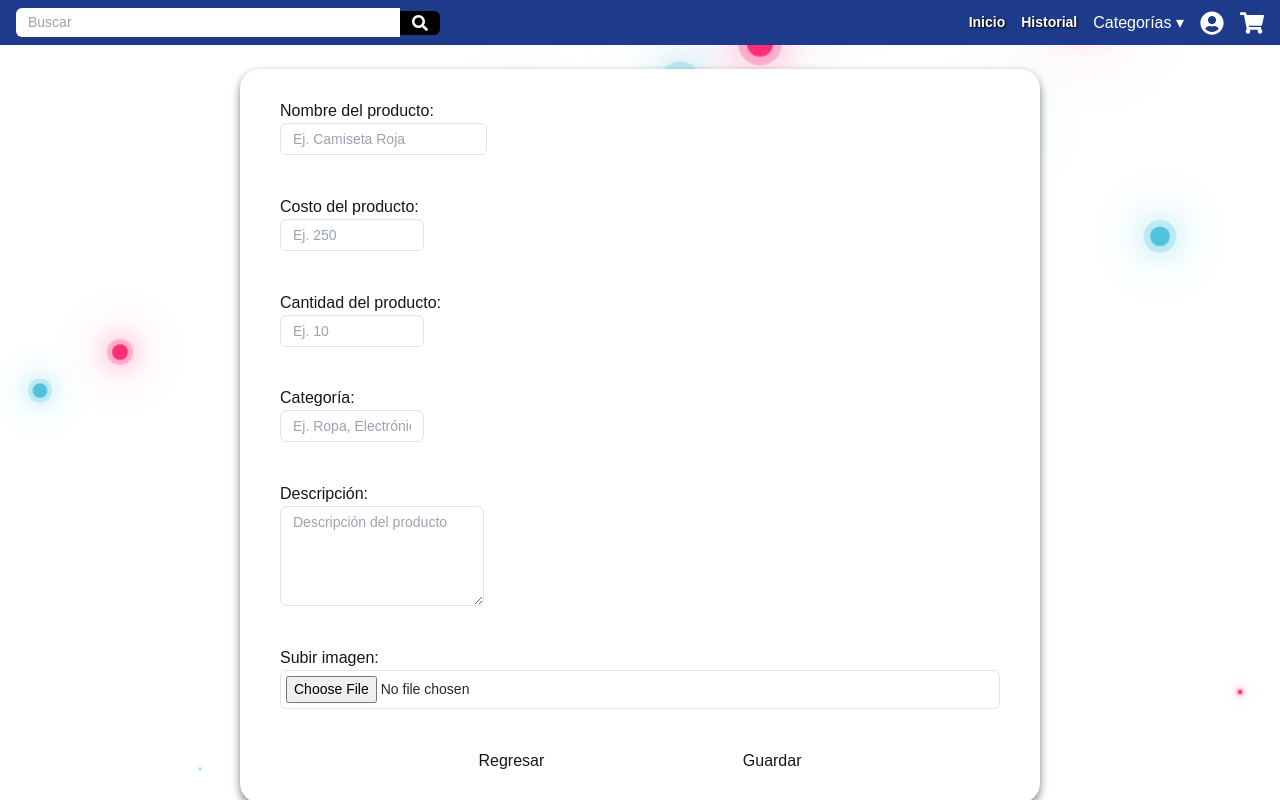
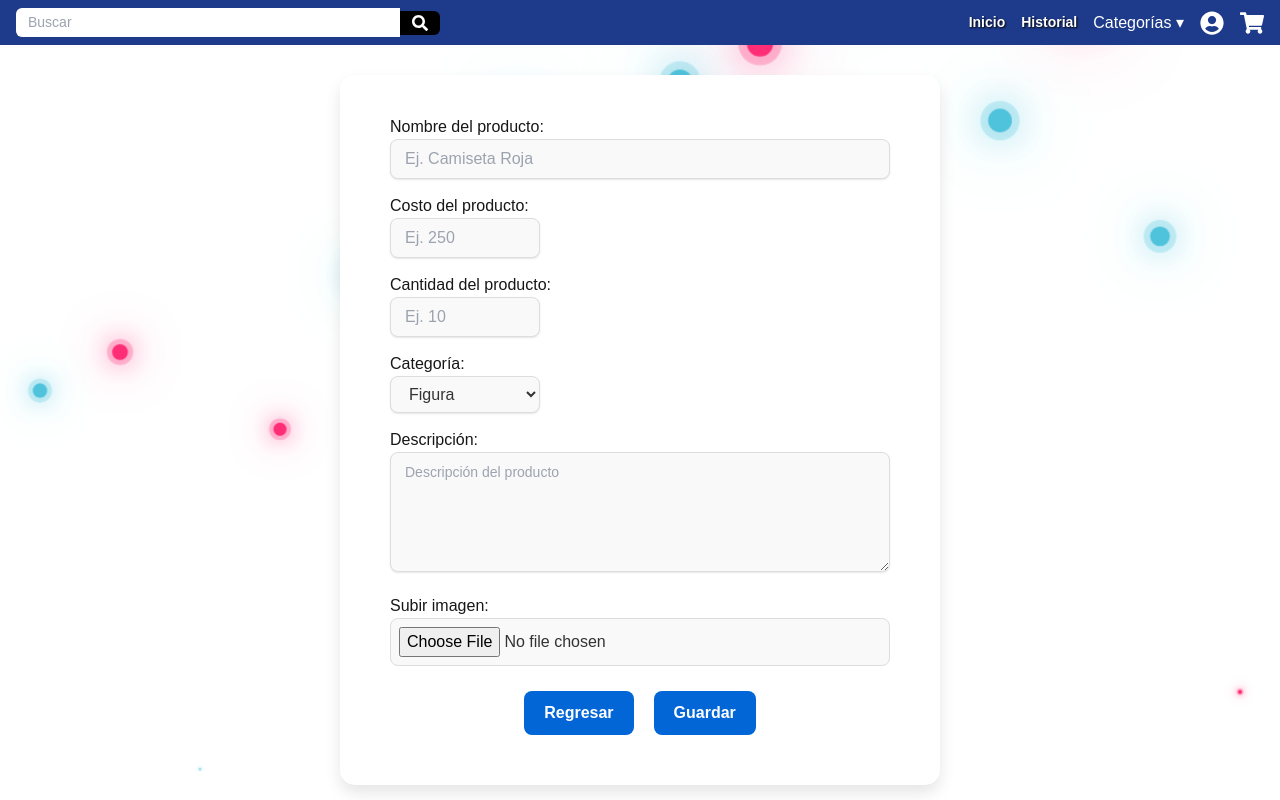
Before and after one commit to Droung/mercado, a Next.js app: page /createarticulo in a window 1280 px wide. Built offline with nearby package versions, Linux system fonts and the light colour scheme.

Commit message:
Vendedor

```diff
--- a/src/app/createarticulo/page.tsx
+++ b/src/app/createarticulo/page.tsx
@@ -1,35 +1,100 @@
+'use client';
+import React from 'react';
+import { useRouter } from 'next/navigation'; // Import useRouter from next/navigation
 import '../css/bubble.css';
 import '../css/createarticulo.css';
-export default function Profile(){
-    return(
-        <>
-            <br />
-            <div id='main-container-address'>
-    <form>
-        <div className='product-container'>
+
+export default function Profile() {
+  const router = useRouter(); // Initialize useRouter from next/navigation
+
+  const handleSubmit = async (e) => {
+    e.preventDefault();
+
+    // Crear un FormData con los datos del formulario
+    const formData = new FormData(e.target);
+
+    try {
+      // Enviar el formulario usando fetch
+      const response = await fetch('http://localhost:3001/guardar', {
+        method: 'POST',
+        body: formData,
+      });
+
+      // Si la respuesta es exitosa
+      if (response.ok) {
+        const data = await response.text();
+        console.log(data); // Log de éxito
+        router.push('/productos'); // Redirigir a otra página (por ejemplo, /productos)
+      } else {
+        // Si la respuesta no es exitosa
+        console.error('Error al guardar el producto');
+        alert('Error al guardar el producto. Intenta nuevamente.');
+      }
+    } catch (error) {
+      console.error('Error:', error);
+      alert('Hubo un error al enviar el formulario');
+    }
+  };
+
+  return (
+    <form onSubmit={handleSubmit} encType="multipart/form-data">
+      <div className="product-container">
         <div>
           <label htmlFor="nombreProducto">Nombre del producto:</label><br />
-                <input placeholder='Ej. Camiseta Roja' className='inputTextProduct' type="text" id="nombreProducto" name="nombreProducto" required />
+          <input
+            placeholder="Ej. Camiseta Roja"
+            className="inputTextProduct"
+            type="text"
+            id="nombreProducto"
+            name="nombreProducto"
+            required
+          />
         </div>
 
         <div>
           <label htmlFor="costoProducto">Costo del producto:</label><br />
-                <input placeholder='Ej. 250' className='inputTextProduct' type="number" id="costoProducto" name="costoProducto" required />
+          <input
+            placeholder="Ej. 250"
+            className="inputTextProduct"
+            type="number"
+            id="costoProducto"
+            name="costoProducto"
+            required
+          />
         </div>
 
         <div>
           <label htmlFor="cantidadProducto">Cantidad del producto:</label><br />
-                <input placeholder='Ej. 10' className='inputTextProduct' type="number" id="cantidadProducto" name="cantidadProducto" required />
+          <input
+            placeholder="Ej. 10"
+            className="inputTextProduct"
+            type="number"
+            id="cantidadProducto"
+            name="cantidadProducto"
+            required
+          />
         </div>
 
         <div>
           <label htmlFor="categoriaProducto">Categoría:</label><br />
-                <input placeholder='Ej. Ropa, Electrónica' className='inputTextProduct' type="text" id="categoriaProducto" name="categoriaProducto" required />
+          <select className="inputTextProduct" id="categoriaProducto" name="categoriaProducto" required>
+            <option value="Figura">Figura</option>
+            <option value="Llaveros">Llaveros</option>
+            <option value="Peluches">Peluches</option>
+            <option value="Otros">Otros</option>
+          </select>
         </div>
 
         <div>
           <label htmlFor="descripcionProducto">Descripción:</label><br />
-                <textarea placeholder='Descripción del producto' className='inputTextProduct' id="descripcionProducto" name="descripcionProducto" rows="3" required></textarea>
+          <textarea
+            placeholder="Descripción del producto"
+            className="inputTextProduct"
+            id="descripcionProducto"
+            name="descripcionProducto"
+            rows="3"
+            required
+          ></textarea>
         </div>
 
         <div>
@@ -37,19 +102,18 @@ export default function Profile(){
           <input type="file" id="imagenProducto" name="imagenProducto" accept="image/*" />
         </div>
 
-            <div className='buttonDistribution'>
-                <a href="/vend"  >
-                    <button className='continuar' type="button">Regresar</button>
+        <div className="buttonDistribution">
+          <a href="/vend">
+            <button className="continuar" type="button">
+              Regresar
+            </button>
           </a>
 
-                <a href="/vend">
-                <button className='continuar' type="submit">Guardar</button>
-                </a>
-
+          <button className="continuar" type="submit">
+            Guardar
+          </button>
         </div>
       </div>
     </form>
-</div>S
-        </>
   );
 }
--- a/src/app/css/createarticulo.css
+++ b/src/app/css/createarticulo.css
@@ -1,96 +1,167 @@
+/* Contenedor principal */
 .product-container {
     display: flex;
     flex-direction: column;
-    justify-content: space-between;
-    gap: 10px;
-    border-radius: 20px;
-    box-shadow: 0 4px 8px rgba(0, 0, 0, 0.5);
-    padding: 30px 40px;
-    margin: 20px;
-    min-width: 100vh;
-    min-height: 734px;
-    max-height: 1173px;
-    width: 40%;
-    height: 100%;
-    margin: 0 auto;
-    background-color: white;
+    justify-content: flex-start; /* Cambié a flex-start para que los elementos no queden distribuidos al azar */
+    gap: 15px; /* Mayor espacio entre elementos */
+    border-radius: 15px; /* Radio de borde más suave */
+    box-shadow: 0 8px 16px rgba(0, 0, 0, 0.1); /* Sombra más suave y extendida */
+    padding: 40px 50px; /* Espaciado más amplio */
+    margin: 30px auto; /* Mejor centrado y margen superior */
+    min-width: 300px; /* Ancho mínimo ajustado */
+    max-width: 600px; /* Máximo ancho para control */
+    background-color: #fff; /* Blanco puro */
+    transition: all 0.3s ease; /* Transición suave para cambios visuales */
 }
 
+.product-container:hover {
+    box-shadow: 0 12px 24px rgba(0, 0, 0, 0.2); /* Sombra al pasar el mouse */
+}
+
+/* Botones de distribución */
 .buttonDistribution {
     display: flex;
-    justify-content: space-evenly;
-    padding: 0%;
+    justify-content: center;
+    gap: 20px;
+    padding: 10px 0;
 }
 
+/* Botones individuales */
+.buttonDistribution button {
+    padding: 10px 20px; /* Espaciado interno */
+    font-size: 16px; /* Tamaño de fuente */
+    font-weight: bold;
+    border: none; /* Sin borde */
+    border-radius: 8px; /* Bordes redondeados */
+    cursor: pointer; /* Cambia el cursor al pasar sobre el botón */
+    background-color: #0366d6; /* Color de fondo por defecto */
+    color: white; /* Color de texto blanco */
+    transition: background-color 0.3s ease, transform 0.2s ease; /* Transiciones suaves */
+}
+
+/* Efecto de hover en los botones */
+.buttonDistribution button:hover {
+    background-color: #024f8c; /* Color de fondo más oscuro */
+    transform: scale(1.05); /* Efecto de agrandamiento al pasar el ratón */
+}
+
+/* Botón deshabilitado */
+.buttonDistribution button:disabled {
+    background-color: #ccc; /* Fondo gris para deshabilitado */
+    cursor: not-allowed; /* Cursor de deshabilitado */
+    transform: none; /* Quita el efecto de agrandamiento */
+}
+
+/* Contenedor de inputs */
 .inputDistribution {
     display: flex;
     justify-content: space-between;
+    gap: 30px;
     width: 100%;
-    gap: 50px;
 }
 
+/* Inputs de texto */
 .inputTextProduct {
-    padding: 5px 12px;
-    font-size: 14px;
-    line-height: 20px;
-    color: #24292e;
-    vertical-align: middle;
-    background-color: #ffffff;
-    background-repeat: no-repeat;
-    background-position: right 8px center;
-    border: 1px solid #e1e4e8;
-    border-radius: 6px;
+    padding: 8px 14px;
+    font-size: 16px; /* Aumenté el tamaño de fuente */
+    line-height: 22px;
+    color: #333; /* Color de texto más oscuro */
+    background-color: #f9f9f9; /* Fondo más suave */
+    border: 1px solid #ddd;
+    border-radius: 8px;
     outline: none;
-    box-shadow: rgba(225, 228, 232, 0.2) 0px 1px 0px 0px inset;
+    box-shadow: 0 1px 2px rgba(0, 0, 0, 0.1);
+    width: 100%;
+    transition: border-color 0.3s ease, box-shadow 0.3s ease;
 }
 
+/* Estilo al enfocar los inputs */
 .inputTextProduct:focus {
-    border-color: #0366d6;
-    outline: none;
-    box-shadow: rgba(3, 102, 214, 0.3) 0px 0px 0px 3px;
+    border-color: #0366d6; /* Azul más visible */
+    box-shadow: 0 0 8px rgba(3, 102, 214, 0.3);
 }
 
+/* Área de descripción */
 #descripcionProducto {
-    height: 100px;
+    height: 120px;
+    resize: vertical; /* Permite cambiar el tamaño */
+    font-size: 14px; /* Mejora la legibilidad */
 }
 
+/* Estilo para inputs con tamaños específicos */
 #costoProducto,
 #cantidadProducto,
 #categoriaProducto {
-    max-width: 20%;
+    width: 30%; /* Aumenté el ancho para mejor visibilidad */
 }
 
+/* Título del producto */
 #productTitle {
-    font-size: 25px;
-    position: relative;
-    top: 50%;
-    transform: translateX(30%);
-    margin-top: 10px;
-    margin-bottom: 5px;
+    font-size: 28px; /* Aumenté el tamaño */
+    font-weight: bold;
+    text-align: center;
+    margin-top: 0;
+    color: #333; /* Color oscuro para buen contraste */
 }
 
+/* Texto pequeño */
 .miniTextoProduct {
-    font-size: 10px;
+    font-size: 12px; /* Tamaño ligeramente mayor */
+    color: #777; /* Color gris suave */
 }
 
+/* Contador de descripción */
 #contadorDescripcion {
     display: flex;
     flex-direction: column;
-    justify-content: right;
+    justify-content: flex-end;
+    font-size: 12px;
+    color: #888;
 }
 
+/* Estilo de input tipo file */
 input[type="file"] {
-    padding: 5px;
-    font-size: 14px;
-    color: #24292e;
-    border: 1px solid #e1e4e8;
-    border-radius: 6px;
+    padding: 8px;
+    font-size: 16px;
+    color: #333;
+    border: 1px solid #ddd;
+    border-radius: 8px;
     outline: none;
     width: 100%;
+    background-color: #f9f9f9;
+    transition: border-color 0.3s ease, box-shadow 0.3s ease;
 }
 
+/* Estilo al enfocar el input tipo file */
 input[type="file"]:focus {
     border-color: #0366d6;
+    box-shadow: 0 0 8px rgba(3, 102, 214, 0.3);
+}
+
+/* Agregar un borde suave a los inputs de tipo número */
+input[type="number"] {
+    padding: 8px 14px;
+    font-size: 16px;
+    border: 1px solid #ddd;
+    border-radius: 8px;
     outline: none;
-    box-shadow: rgba(3, 102, 214, 0.3) 0px 0px 0px 3px;
+    width: 100%;
+    background-color: #f9f9f9;
 }
+
+/* Fondo para inputs de tipo selección */
+select {
+    padding: 8px 14px;
+    font-size: 16px;
+    border: 1px solid #ddd;
+    border-radius: 8px;
+    background-color: #f9f9f9;
+    width: 100%;
+    transition: border-color 0.3s ease, box-shadow 0.3s ease;
+}
+
+/* Estilo al enfocar el select */
+select:focus {
+    border-color: #0366d6;
+    box-shadow: 0 0 8px rgba(3, 102, 214, 0.3);
+}
--- a/src/app/layout.tsx
+++ b/src/app/layout.tsx
@@ -5,6 +5,7 @@ import "./globals.css";
 import Footer from "./components/Footer";
 import { AuthProvider } from "./backend/context/AuthContext";
 import './css/bubble.css';
+import { BrowserRouter } from 'react-router-dom';
 
 const geistSans = localFont({
   src: "./fonts/GeistVF.woff",
@@ -31,7 +32,8 @@ export default function RootLayout({
   return (
     <html lang="en">
       <body className={`${geistSans.variable} ${geistMono.variable} antialiased`}>
-        <AuthProvider> {/* Envolver toda la aplicación con AuthProvider */}
+
+        <AuthProvider>
           <Navbar />
           <div className="bubbles">
             <span style={{'--i':11}as React.CSSProperties}></span>
@@ -66,8 +68,10 @@ export default function RootLayout({
           </div>
 
           <div>{children}</div>
+          <br />
         </AuthProvider>
       </body>
+
     </html>
   );
 }
```
Also changed, not shown: package.json (+8 -1 lines), src/app/actions/server.js (added, +89 -0 lines), src/app/components/Imagebox.tsx (+14 -4 lines), src/app/page.tsx (+19 -24 lines), src/app/vend/page.tsx (+8 -16 lines), 2 other files (tests, documents, lock files or other folders). Lines whose indentation alone changed are shown as unchanged.
